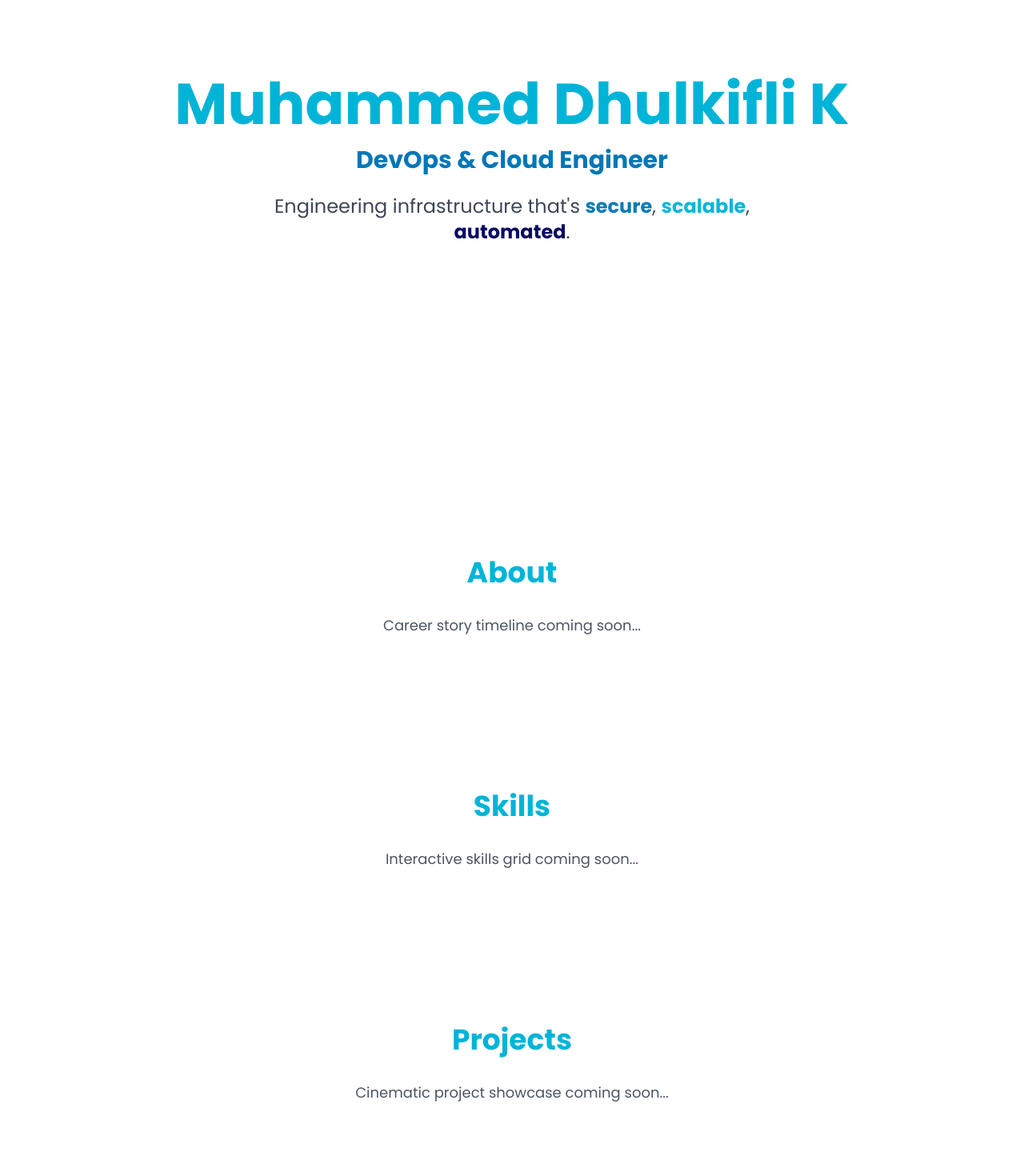
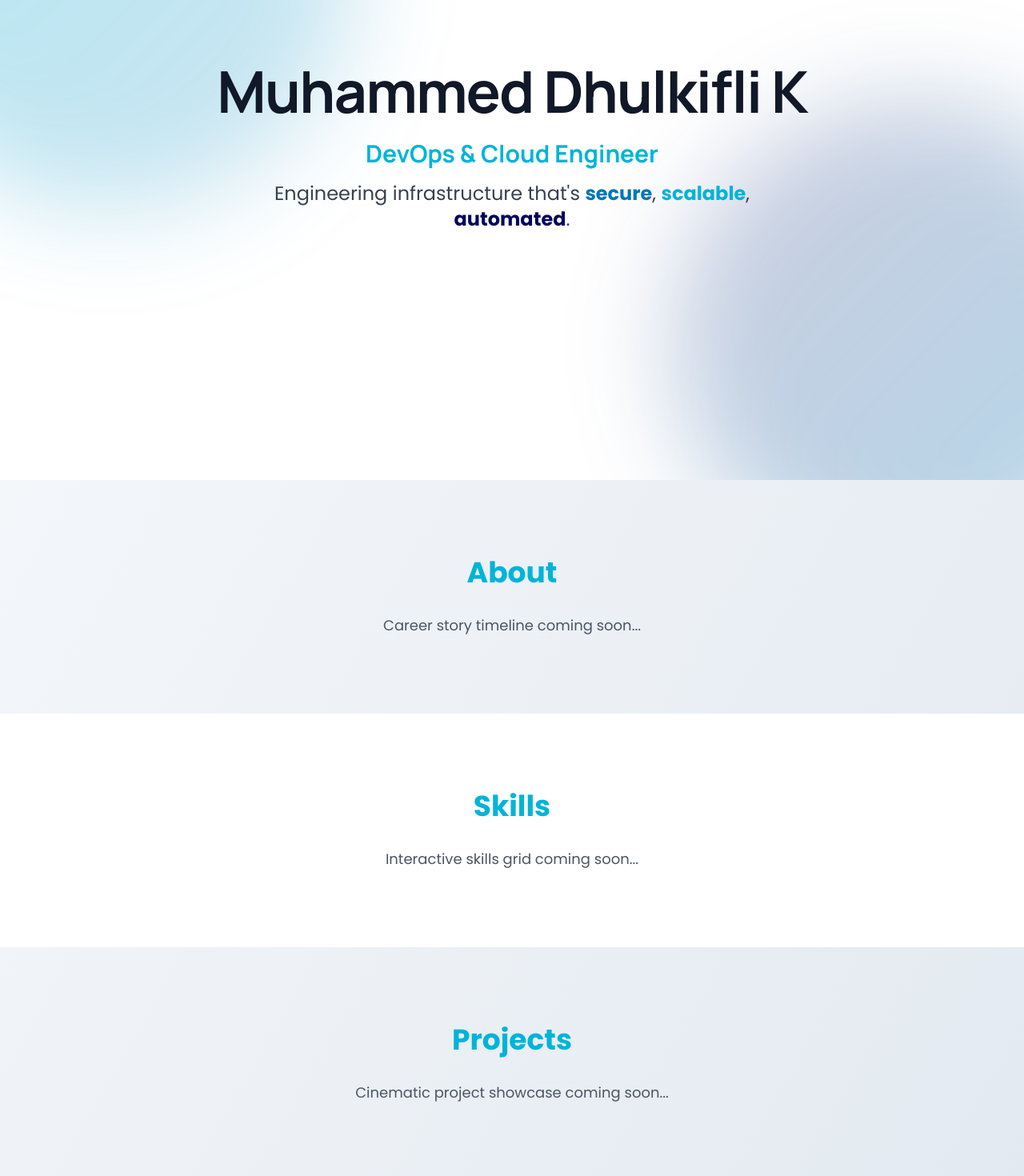
Before and after one commit to dhulkii/test, a Next.js app: page / in a window 1280 px wide. Shown: the part 200-1670 px from the top of the page at 80% size. Built offline with nearby package versions, Linux system fonts and the light colour scheme.

Commit message:
Enhance hero with cinematic motion, add animated section reveals, and global gradient background

```diff
--- a/src/app/globals.css
+++ b/src/app/globals.css
@@ -5,3 +5,9 @@
 html {
   scroll-behavior: smooth;
 }
+
+body {
+  background: linear-gradient(120deg, #f8fafc 0%, #e0e7ef 100%);
+  min-height: 100vh;
+  transition: background 0.8s cubic-bezier(0.4,0,0.2,1);
+}
--- a/src/app/page.tsx
+++ b/src/app/page.tsx
@@ -2,6 +2,7 @@
 
 import React from 'react'
 import { Navigation } from '../components/navigation'
+import { motion } from 'framer-motion'
 // Placeholder imports for sections (implement these as needed)
 // import { HeroSection } from '../components/sections/hero-section'
 // import { AboutSection } from '../components/about-section'
@@ -12,56 +13,69 @@ import { Navigation } from '../components/navigation'
 
 function HeroSection() {
   return (
-    <section id="hero" className="min-h-screen flex flex-col items-center justify-center bg-white">
-      <h1 className="text-5xl md:text-7xl font-extrabold mb-4 text-accent-teal text-center">Muhammed Dhulkifli K</h1>
-      <h2 className="text-2xl md:text-3xl font-semibold mb-6 text-accent-sky text-center">DevOps & Cloud Engineer</h2>
-      <p className="text-xl md:text-2xl text-gray-700 text-center max-w-2xl mx-auto animate-pulse">Engineering infrastructure that's <span className="text-accent-sky font-semibold">secure</span>, <span className="text-accent-teal font-semibold">scalable</span>, <span className="text-accent-navy font-semibold">automated</span>.</p>
+    <section id="hero" className="relative min-h-screen flex flex-col items-center justify-center bg-white overflow-hidden">
+      {/* Animated Gradient Background */}
+      <motion.div
+        className="absolute inset-0 z-0 pointer-events-none"
+        initial={{ opacity: 0 }}
+        animate={{ opacity: 1 }}
+        transition={{ duration: 1 }}
+      >
+        <motion.div
+          className="absolute -top-40 -left-40 w-[600px] h-[600px] bg-gradient-to-br from-accent-teal/30 to-accent-sky/20 rounded-full blur-3xl"
+          animate={{ y: [0, 40, 0] }}
+          transition={{ duration: 8, repeat: Infinity, ease: 'easeInOut' }}
+        />
+        <motion.div
+          className="absolute -bottom-40 -right-40 w-[600px] h-[600px] bg-gradient-to-br from-accent-navy/20 to-accent-sky/30 rounded-full blur-3xl"
+          animate={{ y: [0, -40, 0] }}
+          transition={{ duration: 10, repeat: Infinity, ease: 'easeInOut', delay: 2 }}
+        />
+      </motion.div>
+      {/* Animated Hero Content */}
+      <div className="relative z-10 flex flex-col items-center justify-center h-screen text-center">
+        <motion.h1
+          initial={{ opacity: 0, y: 40 }}
+          animate={{ opacity: 1, y: 0 }}
+          transition={{ duration: 1, ease: 'easeOut' }}
+          className="font-display text-5xl md:text-7xl font-bold text-gray-900 mb-6 tracking-tight"
+        >
+          Muhammed Dhulkifli K
+        </motion.h1>
+        <motion.h2
+          initial={{ opacity: 0, y: 40 }}
+          animate={{ opacity: 1, y: 0 }}
+          transition={{ duration: 1, delay: 0.2, ease: 'easeOut' }}
+          className="font-display text-2xl md:text-3xl font-semibold text-accent-teal mb-4"
+        >
+          DevOps & Cloud Engineer
+        </motion.h2>
+        <motion.p
+          initial={{ opacity: 0, y: 40 }}
+          animate={{ opacity: 1, y: 0 }}
+          transition={{ duration: 1, delay: 0.4, ease: 'easeOut' }}
+          className="text-lg md:text-2xl text-gray-700 max-w-2xl mx-auto mb-8"
+        >
+          Engineering infrastructure that's <span className="text-accent-sky font-semibold">secure</span>, <span className="text-accent-teal font-semibold">scalable</span>, <span className="text-accent-navy font-semibold">automated</span>.
+        </motion.p>
+      </div>
     </section>
   )
 }
 
-function AboutSection() {
+function FadeInSection({ id, title, children, bg = 'bg-white' }: { id: string, title: string, children: React.ReactNode, bg?: string }) {
   return (
-    <section id="about" className="py-24 bg-background-soft text-center">
-      <h2 className="text-4xl font-bold mb-8 text-accent-teal">About</h2>
-      <p className="text-lg text-gray-600 max-w-2xl mx-auto">Career story timeline coming soon...</p>
-    </section>
-  )
-}
-
-function SkillsSection() {
-  return (
-    <section id="skills" className="py-24 bg-white text-center">
-      <h2 className="text-4xl font-bold mb-8 text-accent-teal">Skills</h2>
-      <p className="text-lg text-gray-600 max-w-2xl mx-auto">Interactive skills grid coming soon...</p>
-    </section>
-  )
-}
-
-function ProjectsSection() {
-  return (
-    <section id="projects" className="py-24 bg-background-soft text-center">
-      <h2 className="text-4xl font-bold mb-8 text-accent-teal">Projects</h2>
-      <p className="text-lg text-gray-600 max-w-2xl mx-auto">Cinematic project showcase coming soon...</p>
-    </section>
-  )
-}
-
-function BlogSection() {
-  return (
-    <section id="blog" className="py-24 bg-white text-center">
-      <h2 className="text-4xl font-bold mb-8 text-accent-teal">Blog</h2>
-      <p className="text-lg text-gray-600 max-w-2xl mx-auto">Medium post previews coming soon...</p>
-    </section>
-  )
-}
-
-function ContactSection() {
-  return (
-    <section id="contact" className="py-24 bg-background-soft text-center">
-      <h2 className="text-4xl font-bold mb-8 text-accent-teal">Contact</h2>
-      <p className="text-lg text-gray-600 max-w-2xl mx-auto">Contact form and links coming soon...</p>
-    </section>
+    <motion.section
+      id={id}
+      className={`py-24 ${bg} text-center`}
+      initial={{ opacity: 0, y: 40 }}
+      whileInView={{ opacity: 1, y: 0 }}
+      viewport={{ once: true }}
+      transition={{ duration: 0.8 }}
+    >
+      <h2 className="text-4xl font-bold mb-8 text-accent-teal">{title}</h2>
+      {children}
+    </motion.section>
   )
 }
 
@@ -70,11 +84,21 @@ export default function Home() {
     <>
       <Navigation />
       <HeroSection />
-      <AboutSection />
-      <SkillsSection />
-      <ProjectsSection />
-      <BlogSection />
-      <ContactSection />
+      <FadeInSection id="about" title="About" bg="bg-background-soft">
+        <p className="text-lg text-gray-600 max-w-2xl mx-auto">Career story timeline coming soon...</p>
+      </FadeInSection>
+      <FadeInSection id="skills" title="Skills">
+        <p className="text-lg text-gray-600 max-w-2xl mx-auto">Interactive skills grid coming soon...</p>
+      </FadeInSection>
+      <FadeInSection id="projects" title="Projects" bg="bg-background-soft">
+        <p className="text-lg text-gray-600 max-w-2xl mx-auto">Cinematic project showcase coming soon...</p>
+      </FadeInSection>
+      <FadeInSection id="blog" title="Blog">
+        <p className="text-lg text-gray-600 max-w-2xl mx-auto">Medium post previews coming soon...</p>
+      </FadeInSection>
+      <FadeInSection id="contact" title="Contact" bg="bg-background-soft">
+        <p className="text-lg text-gray-600 max-w-2xl mx-auto">Contact form and links coming soon...</p>
+      </FadeInSection>
     </>
   )
 }
```
